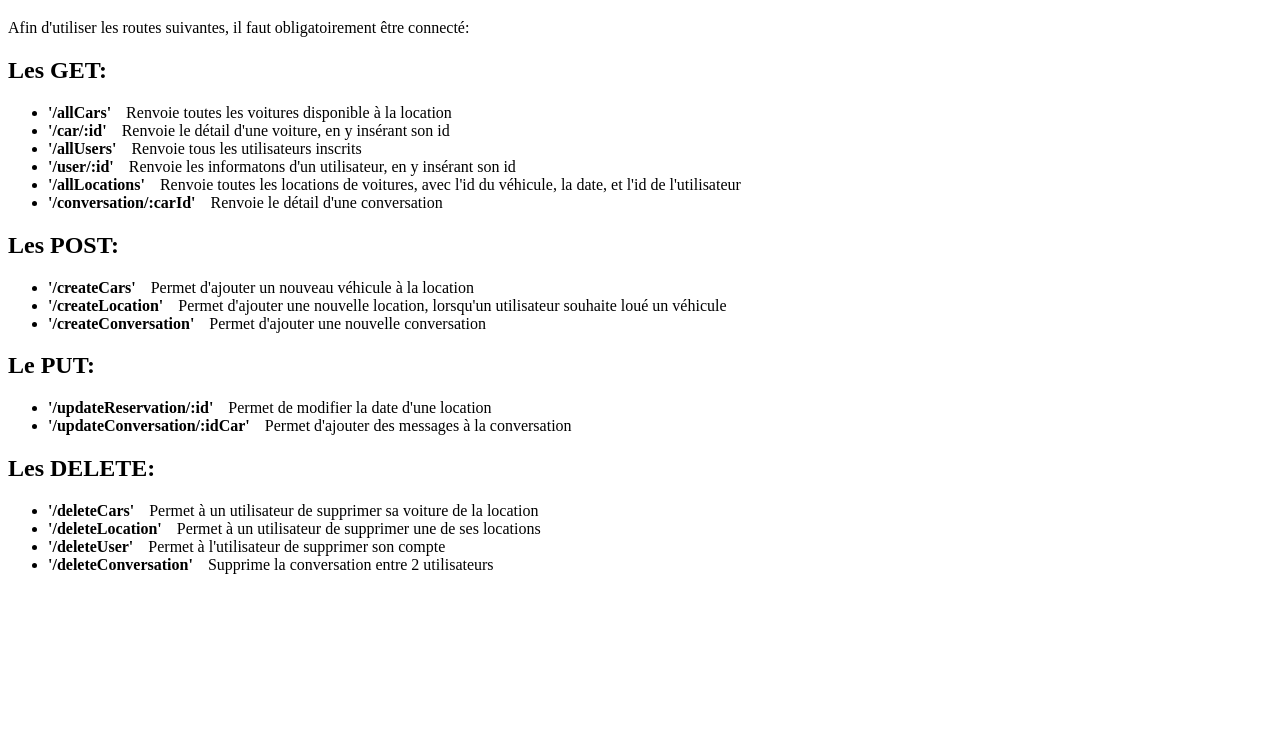
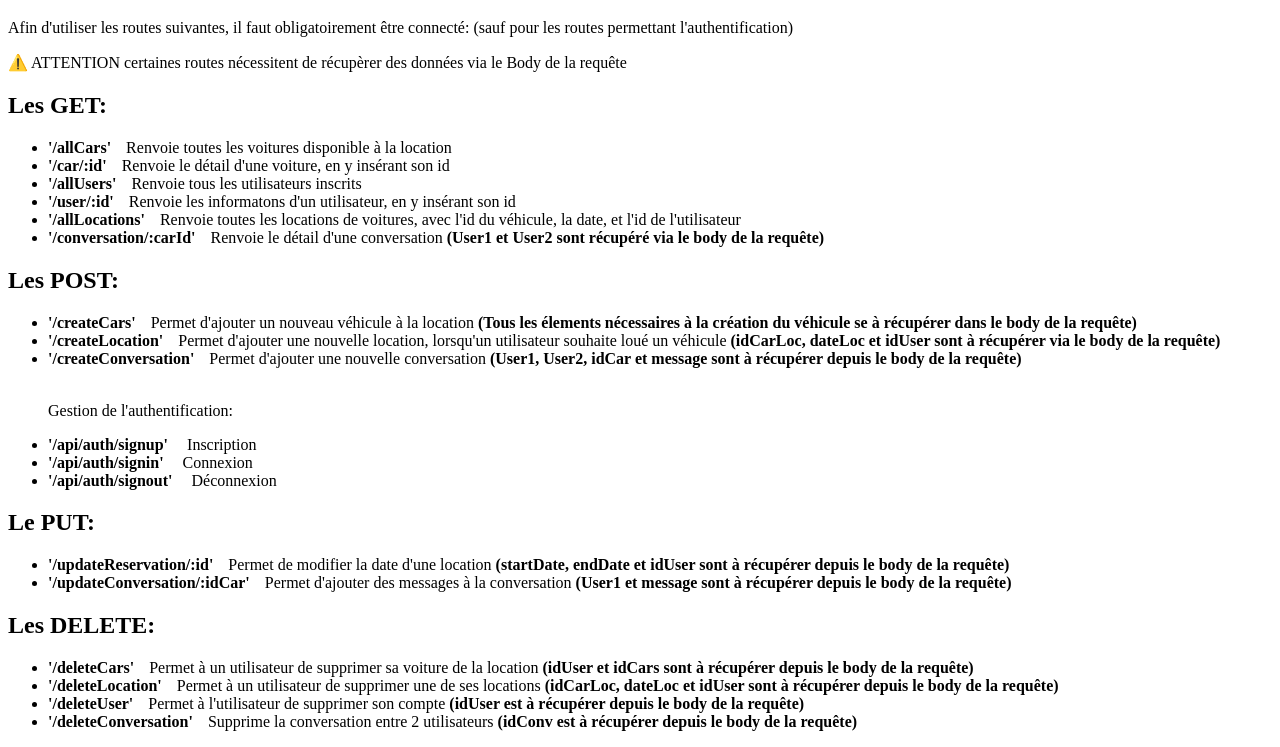
Before and after one commit to BaptisteMathon/Hackathon_API, a website: page public/index.html in a window 1280 px wide. Shown: the part 61-808 px from the top of the page. Drawn offline with Linux system fonts and the light colour scheme.

Commit message:
ajout explication fonctionnement API

```diff
--- a/public/index.html
+++ b/public/index.html
@@ -7,33 +7,39 @@
 </head>
 <body>
     <h1>Fonctionnement de notre API pour le projet Hackathon:</h1>
-    <p>Afin d'utiliser les routes suivantes, il faut obligatoirement être connecté: </p>
+    <p>Afin d'utiliser les routes suivantes, il faut obligatoirement être connecté: (sauf pour les routes permettant l'authentification)</p>
+    <p>⚠️ ATTENTION certaines routes nécessitent de récupèrer des données via le Body de la requête</p>
     <h2>Les GET: </h2>
     <ul>
-        <li><span>'/allCars'</span>Renvoie toutes les voitures disponible à la location</li>
+        <li><span>'/allCars'</span>Renvoie toutes les voitures disponible à la location </li>
         <li><span>'/car/:id'</span>Renvoie le détail d'une voiture, en y insérant son id</li>
         <li><span>'/allUsers'</span>Renvoie tous les utilisateurs inscrits</li>
         <li><span>'/user/:id'</span>Renvoie les informatons d'un utilisateur, en y insérant son id</li>
         <li><span>'/allLocations'</span>Renvoie toutes les locations de voitures, avec l'id du véhicule, la date, et l'id de l'utilisateur</li>
-        <li><span>'/conversation/:carId'</span>Renvoie le détail d'une conversation </li>
+        <li><span>'/conversation/:carId'</span>Renvoie le détail d'une conversation <span>(User1 et User2 sont récupéré via le body de la requête)</span></li>
     </ul>
     <h2>Les POST: </h2>
     <ul>
-        <li><span>'/createCars'</span>Permet d'ajouter un nouveau véhicule à la location</li>
-        <li><span>'/createLocation'</span>Permet d'ajouter une nouvelle location, lorsqu'un utilisateur souhaite loué un véhicule</li>
-        <li><span>'/createConversation'</span>Permet d'ajouter une nouvelle conversation</li>
+        <li><span>'/createCars'</span>Permet d'ajouter un nouveau véhicule à la location <span>(Tous les élements nécessaires à la création du véhicule se à récupérer dans le body de la requête)</span> </li>
+        <li><span>'/createLocation'</span>Permet d'ajouter une nouvelle location, lorsqu'un utilisateur souhaite loué un véhicule <span>(idCarLoc, dateLoc et idUser sont à récupérer via le body de la requête)</span> </li>
+        <li><span>'/createConversation'</span>Permet d'ajouter une nouvelle conversation <span>(User1, User2, idCar et message sont à récupérer depuis le body de la requête)</span> </li>
+        <br>
+        <p>Gestion de l'authentification: </p>
+        <li><span>'/api/auth/signup'</span> Inscription</li>
+        <li><span>'/api/auth/signin'</span> Connexion</li>
+        <li><span>'/api/auth/signout'</span> Déconnexion</li>
     </ul>
     <h2>Le PUT: </h2>
     <ul>
-        <li><span>'/updateReservation/:id'</span>Permet de modifier la date d'une location</li>
-        <li><span>'/updateConversation/:idCar'</span>Permet d'ajouter des messages à la conversation</li>
+        <li><span>'/updateReservation/:id'</span>Permet de modifier la date d'une location <span>(startDate, endDate et idUser sont à récupérer depuis le body de la requête)</span> </li>
+        <li><span>'/updateConversation/:idCar'</span>Permet d'ajouter des messages à la conversation <span>(User1 et message sont à récupérer depuis le body de la requête)</span> </li>
     </ul>
     <h2>Les DELETE: </h2>
     <ul>
-        <li><span>'/deleteCars'</span>Permet à un utilisateur de supprimer sa voiture de la location</li>
-        <li><span>'/deleteLocation'</span>Permet à un utilisateur de supprimer une de ses locations</li>
-        <li><span>'/deleteUser'</span>Permet à l'utilisateur de supprimer son compte</li>
-        <li><span>'/deleteConversation'</span>Supprime la conversation entre 2 utilisateurs</li>
+        <li><span>'/deleteCars'</span>Permet à un utilisateur de supprimer sa voiture de la location <span>(idUser et idCars sont à récupérer depuis le body de la requête)</span> </li>
+        <li><span>'/deleteLocation'</span>Permet à un utilisateur de supprimer une de ses locations <span>(idCarLoc, dateLoc et idUser sont à récupérer depuis le body de la requête)</span> </li>
+        <li><span>'/deleteUser'</span>Permet à l'utilisateur de supprimer son compte <span>(idUser est à récupérer depuis le body de la requête)</span> </li>
+        <li><span>'/deleteConversation'</span>Supprime la conversation entre 2 utilisateurs <span>(idConv est à récupérer depuis le body de la requête)</span> </li>
     </ul>
 </body>
 </html>
```
